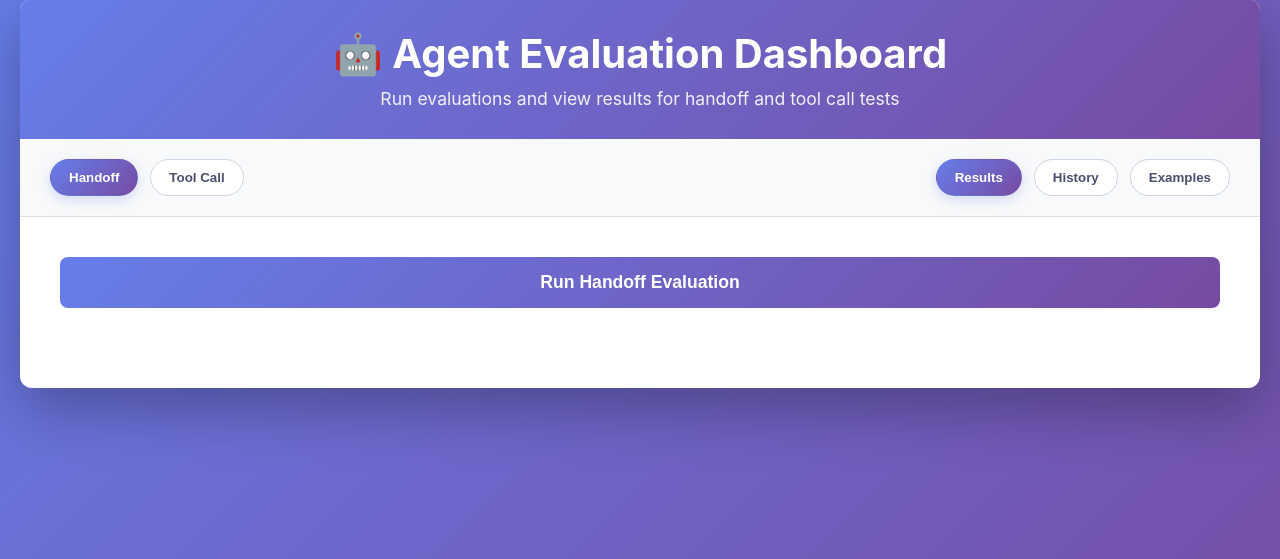
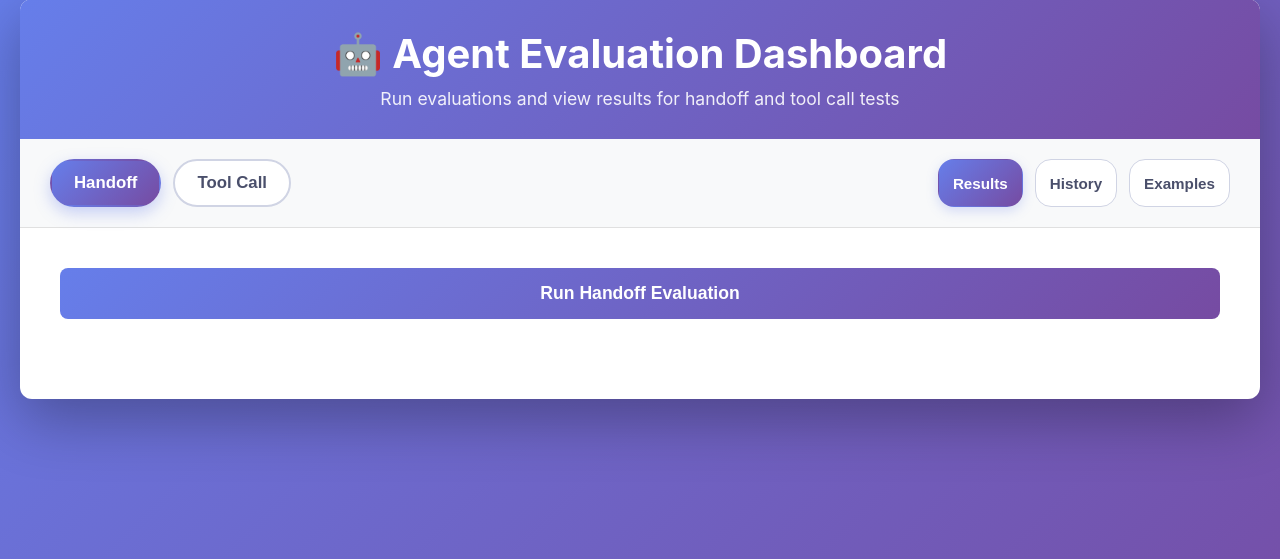
Before and after one commit to celine98/agent_evals, a Flask app: page / in a window 1280 px wide. Shown: the part 21-580 px from the top of the page. Run offline with Flask 3, Linux system fonts and the light colour scheme; data that the repository does not hold is empty.

Commit message:
Emphasize primary eval tabs

```diff
--- a/frontend/templates/index.html
+++ b/frontend/templates/index.html
@@ -81,6 +81,22 @@
             color: white;
             border-color: transparent;
             box-shadow: 0 4px 12px rgba(102, 126, 234, 0.25);
+        }
+
+        .tab-btn.primary-tab {
+            padding: 12px 22px;
+            font-size: 1.05em;
+            border-width: 2px;
+        }
+
+        .tab-btn.primary-tab.active {
+            box-shadow: 0 6px 16px rgba(102, 126, 234, 0.35);
+        }
+
+        .tab-group.secondary-tabs .tab-btn {
+            padding: 8px 14px;
+            font-size: 0.95em;
+            border-radius: 16px;
         }
 
         .content {
@@ -364,14 +380,14 @@
 
         <div class="tab-bar">
             <div class="tab-group" role="tablist" aria-label="Evaluation type">
-                <button class="tab-btn active" id="handoffTab" role="tab" onclick="setView({ evalType: 'handoff' })">
+                <button class="tab-btn primary-tab active" id="handoffTab" role="tab" onclick="setView({ evalType: 'handoff' })">
                     Handoff
                 </button>
-                <button class="tab-btn" id="toolTab" role="tab" onclick="setView({ evalType: 'tool' })">
+                <button class="tab-btn primary-tab" id="toolTab" role="tab" onclick="setView({ evalType: 'tool' })">
                     Tool Call
                 </button>
             </div>
-            <div class="tab-group" role="tablist" aria-label="View type">
+            <div class="tab-group secondary-tabs" role="tablist" aria-label="View type">
                 <button class="tab-btn active" id="resultsTab" role="tab" onclick="setView({ section: 'results' })">
                     Results
                 </button>
```
